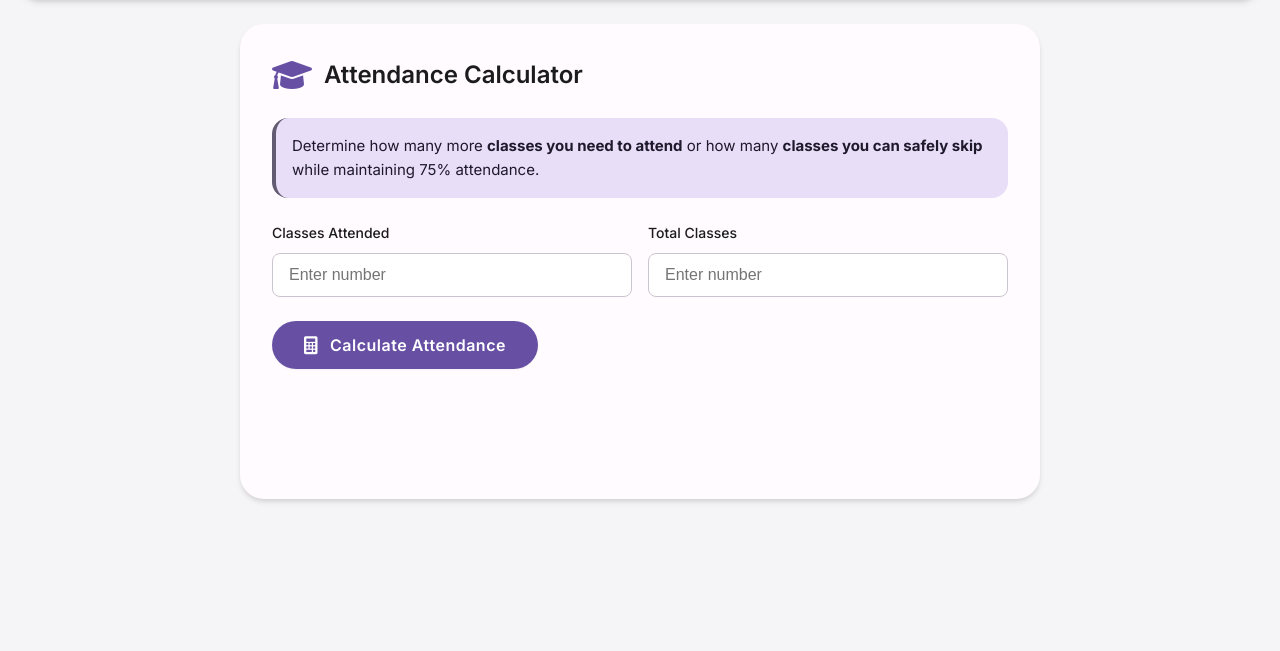
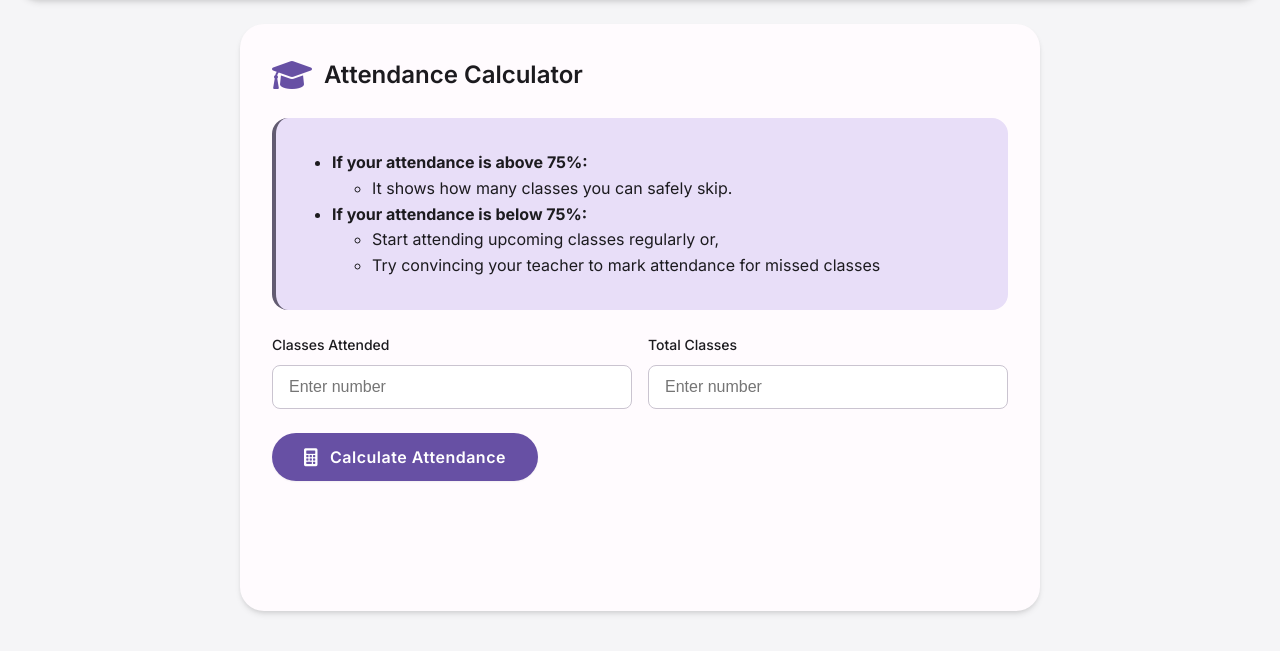
Before and after one commit to hostelsforgeck/tabletimes, a Flask app: page /calculator in a window 1280 px wide. Shown: the part 88-739 px from the top of the page. Run offline with Flask 3, Linux system fonts and the light colour scheme.

Commit message:
minor changes in calculator.html

```diff
--- a/templates/calculator.html
+++ b/templates/calculator.html
@@ -9,6 +9,8 @@
 
     <link rel="manifest" href="{{ url_for('static', filename='manifest.json') }}">
     <link rel="icon" href="{{ url_for('static', filename='assets/logo_512.png') }}" type="image/png">
+    <link rel="icon" href="{{ url_for('static', filename='assets/logo_192.png') }}" type="image/png">
+
 
     <meta name="mobile-web-app-capable" content="yes">
     <link rel="apple-touch-icon" href="{{ url_for('static', filename='assets/logo_512.png') }}">
@@ -610,8 +612,25 @@
             </div>
 
             <div class="app-description">
-                <p>Determine how many more <strong>classes you need to attend</strong> or how many <strong>classes you can safely skip</strong> while maintaining 75% attendance.</p>
+                <ul>
+                    <li><strong>If your attendance is above 75%:</strong>
+                        <ul>
+                            <li>It shows how many classes you can safely skip.</li>
+                        </ul>
+
+
+
+                    </li>
+                    <li><strong>If your attendance is below 75%:</strong>
+                        <ul>
+                            <li>Start attending upcoming classes regularly or, </li>
+                            <li>Try convincing your teacher to mark attendance for missed classes</li>
+                        </ul>
+                    </li>
+                </ul>
             </div>
+
+
 
             <div class="error" id="error"></div>
 
@@ -637,7 +656,7 @@
             <div id="resultTabs">
                 <div class="swipe-instruction">
                     <i class="fas fa-chevron-left"></i>
-                    Swipe between options
+                    You have 2 options
                     <i class="fas fa-chevron-right"></i>
                 </div>
                 <div class="tabs-container">
@@ -647,7 +666,7 @@
                     </div>
                     <div class="tab" onclick="switchTab(1)">
                         <i class="fas fa-praying-hands"></i>
-                        Request
+                        Convince
                     </div>
                 </div>
 
@@ -815,9 +834,9 @@
                     <div class="result-icon">
                         <i class="fas fa-calendar-plus"></i>
                     </div>
-                    <div class="result-label">You need to attend</div>
+                    <div class="result-label">Start attending</div>
                     <div class="result-value">${needed}</div>
-                    <div class="result-label">more classes</div>
+                    <div class="result-label">upcoming classes regularly</div>
                     <div class="result-explanation">
                         Your current attendance is ${percentage.toFixed(2)}%, which is below the required 75%.
                         <br>
@@ -857,9 +876,9 @@
                     <div class="result-icon">
                         <i class="fas fa-praying-hands"></i>
                     </div>
-                    <div class="result-label">You need to request for</div>
+                    <div class="result-label">Convince your teacher to <br> mark attendance for</div>
                     <div class="result-value">${needed}</div>
-                    <div class="result-label">attendance marks</div>
+                    <div class="result-label"> missed classes</div>
                     <div class="result-explanation">
                         Your current attendance is ${percentage.toFixed(2)}%, which is below the required 75%.
                         <br>
```
